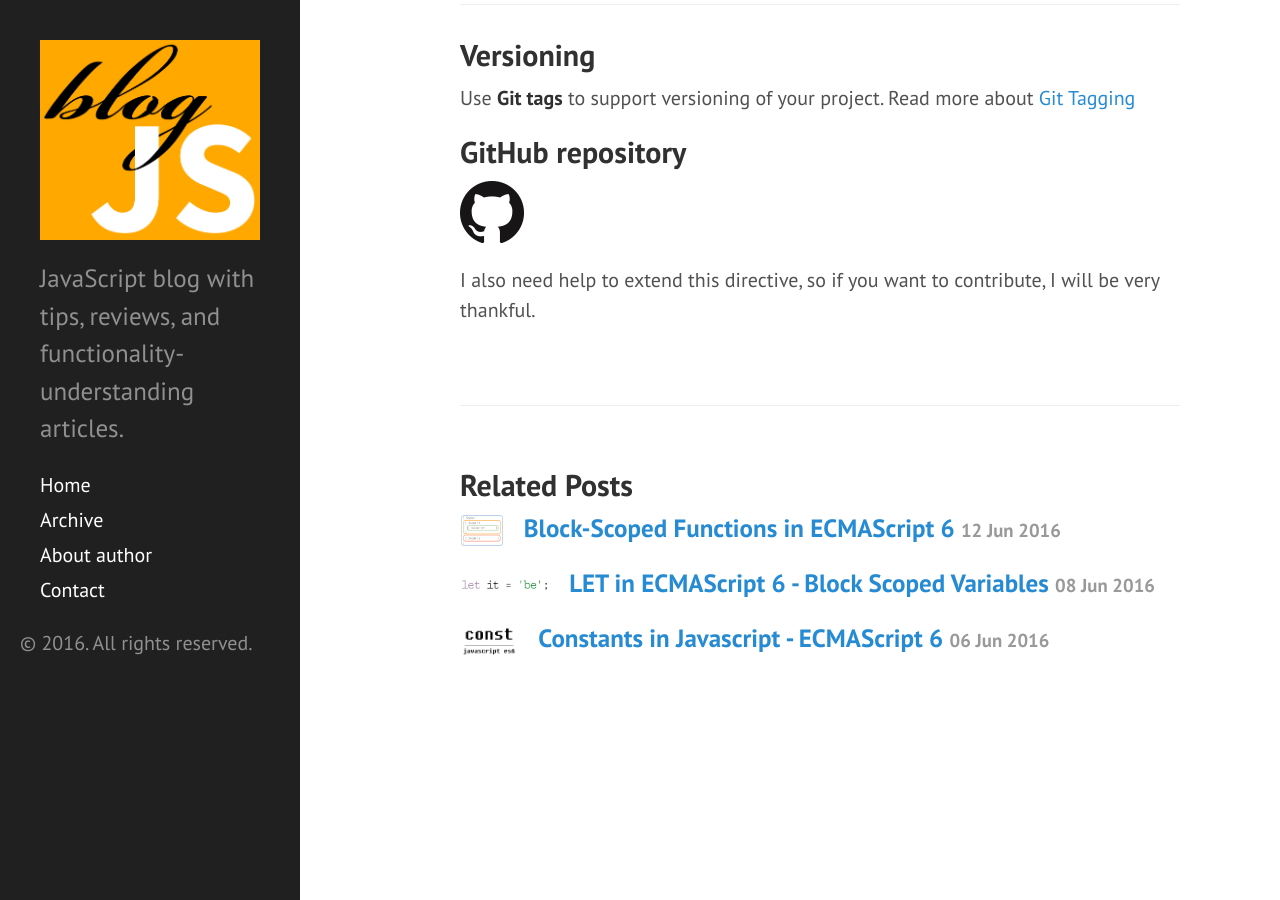
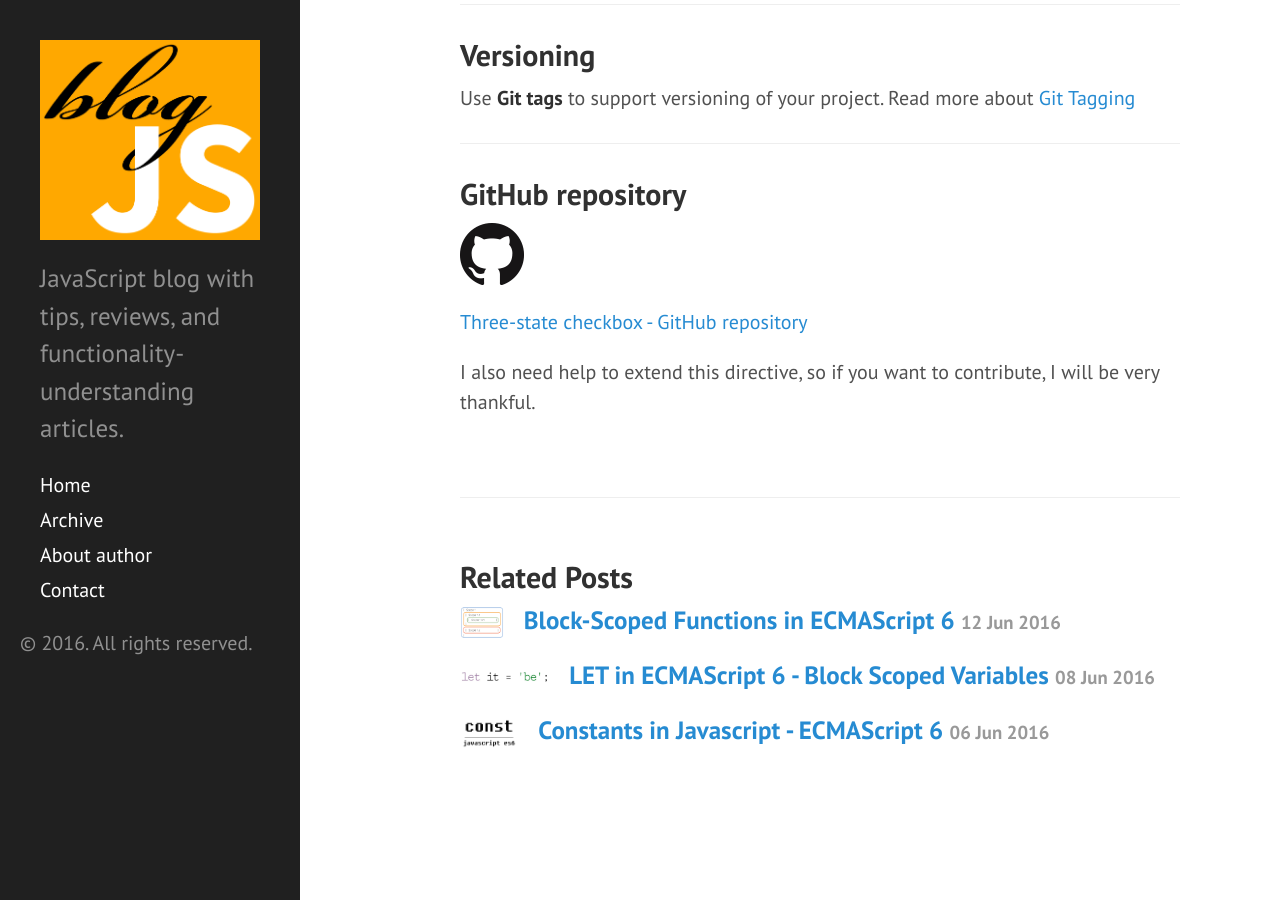
Before and after one commit to blogjs/blogjs.github.io, a Jekyll site: the page built from _posts/2016-06-16-creating-angular-directive.markdown, in a window 1280 px wide and 900 px high, scrolled down 6144 px. Built offline with Jekyll 4.4.1, drawn with Linux system fonts in a browser that asks for light colours; comment, search, counter and statistics services are not loaded.

Commit message:
link update

```diff
--- a/_posts/2016-06-16-creating-angular-directive.markdown
+++ b/_posts/2016-06-16-creating-angular-directive.markdown
@@ -228,10 +228,11 @@ ___
 
 Use **Git tags** to support versioning of your project. Read more about [Git Tagging](https://git-scm.com/book/en/v2/Git-Basics-Tagging)
 
+___
 
 ## GitHub repository
 
-![GitHub logo](/public/github.png "")
-[Three-state checkbox - GitHub repository](https://github.com/antontemchenko/three-state-checkbox "Three-state checkbox - GitHub repository")
+![GitHub logo](/public/github.png "GitHub")
+[Three-state checkbox - GitHub repository](https://github.com/antontemchenko/three-state-checkbox)
 
 I also need help to extend this directive, so if you want to contribute, I will be very thankful.
```
